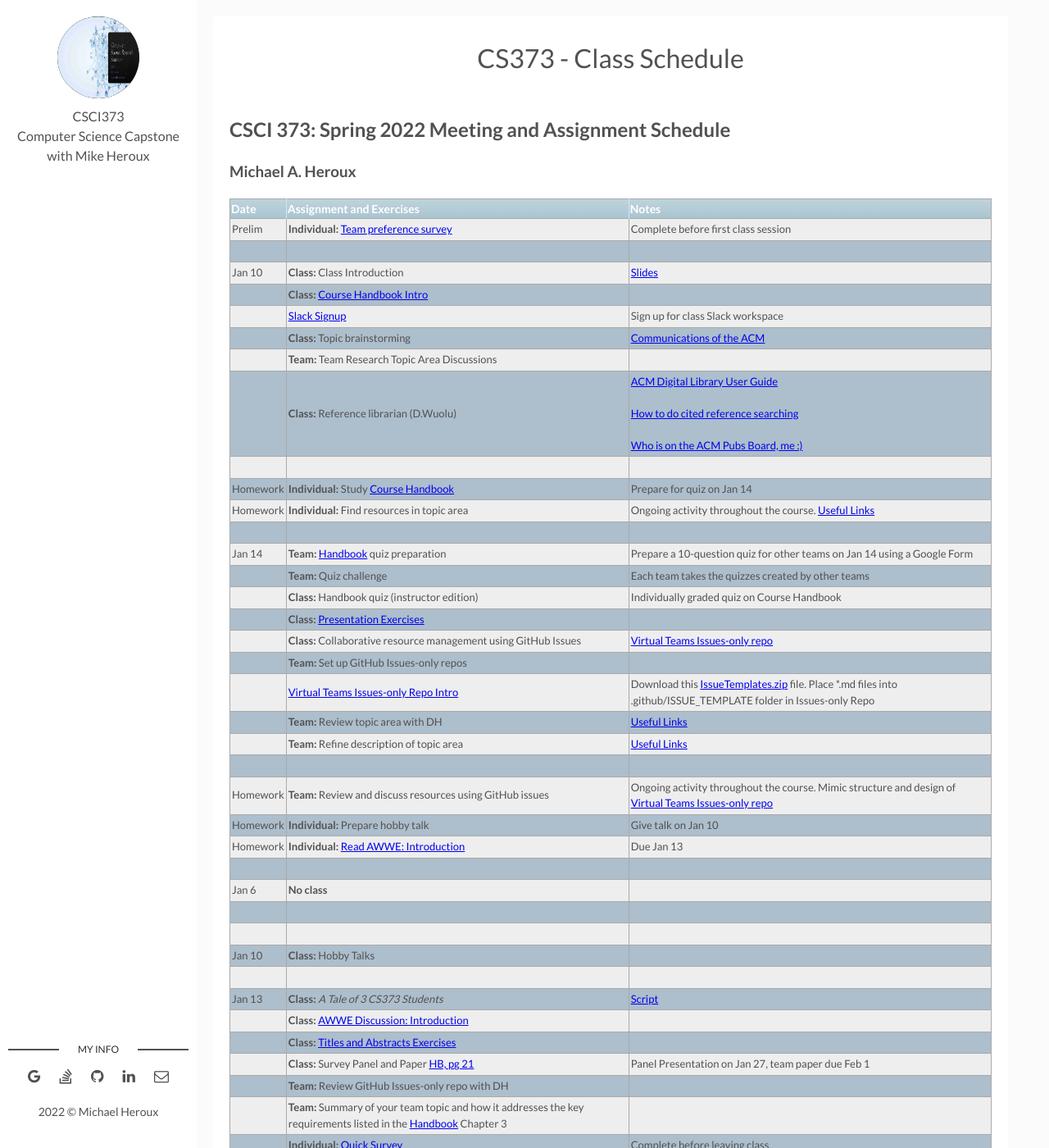
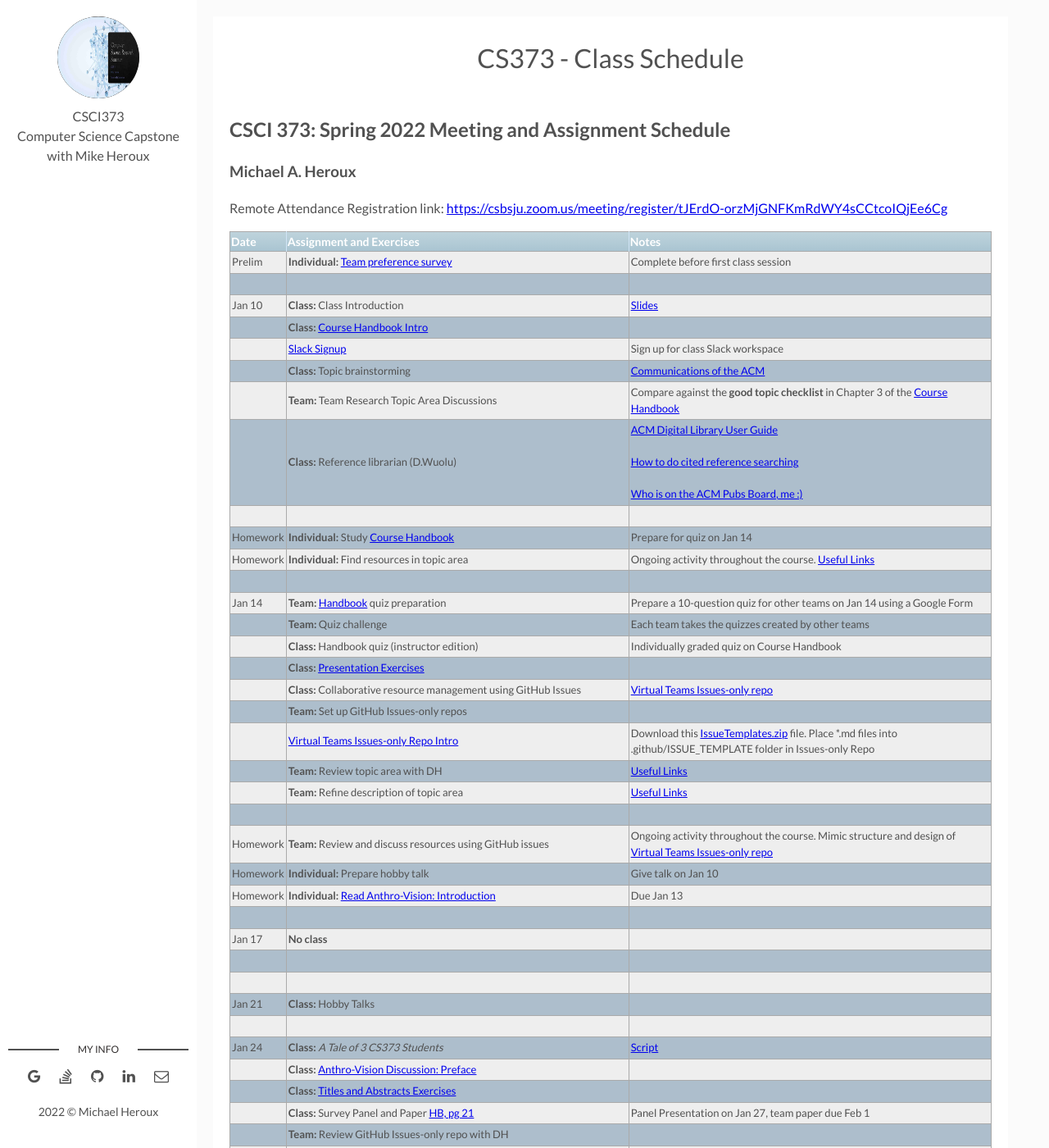
Before and after one commit to maherou/Teaching, a Jekyll site: the page built from files/CS373/2022-Spring-Class-Meeting-Schedule.md, in a window 1280 px wide and 1400 px high. Shown: the whole window at 82% size. Built offline with Jekyll 4.4.1, drawn with Linux system fonts in a browser that asks for light colours; some of the changed text lies outside the part shown.

Commit message:
Add Zoom registration link

```diff
--- a/files/CS373/2022-Spring-Class-Meeting-Schedule.md
+++ b/files/CS373/2022-Spring-Class-Meeting-Schedule.md
@@ -10,6 +10,8 @@ location: "Collegeville, MN, USA"
 
 ### Michael A. Heroux
 
+Remote Attendance Registration link: [https://csbsju.zoom.us/meeting/register/tJErdO-orzMjGNFKmRdWY4sCCtcoIQjEe6Cg](https://csbsju.zoom.us/meeting/register/tJErdO-orzMjGNFKmRdWY4sCCtcoIQjEe6Cg)
+
 | **Date** | **Assignment and Exercises** | **Notes** |
 | ---------- | --- | --- |
 | Prelim | **Individual:** [Team preference survey](https://forms.gle/Hj5xP5oaa89D2Z4d8) | Complete before first class session |
@@ -18,7 +20,7 @@ location: "Collegeville, MN, USA"
 | | **Class:** [Course Handbook Intro](../CSCI373CourseHandbookLatestEdition.pdf) | |
 | | [Slack Signup](https://join.slack.com/t/collegevilles22cs373/shared_invite/zt-10ssksdiv-Y49aKJrnEKL9PW3HgRepzg) | Sign up for class Slack workspace |
 | | **Class:** Topic brainstorming | [Communications of the ACM](https://cacm.acm.org) |
-|| **Team:** Team Research Topic Area Discussions | |
+|| **Team:** Team Research Topic Area Discussions | Compare against the **good topic checklist** in Chapter 3 of the [Course Handbook](../CSCI373CourseHandbookLatestEdition.pdf) |
 || **Class:** Reference librarian (D.Wuolu) | [ACM Digital Library User Guide](https://libraries.acm.org/binaries/content/assets/libraries/acm-digital-library-user-guide.pdf) <br> <br> [How to do cited reference searching](https://clarivate.libguides.com/webofscienceplatform/woscc) <br> <br> [Who is on the ACM Pubs Board, me :)](https://www.acm.org/publications/publications-board-committees)|
 | | | |
 | Homework | **Individual:** Study [Course Handbook](../CSCI373CourseHandbookLatestEdition.pdf) | Prepare for quiz on Jan 14 |
@@ -36,15 +38,15 @@ location: "Collegeville, MN, USA"
 | | | |
 | Homework | **Team:** Review and discuss resources using GitHub issues | Ongoing activity throughout the course.  Mimic structure and design of [Virtual Teams Issues-only repo](https://github.com/Collegeville/VirtualTeams/issues) |
 | Homework | **Individual:** Prepare hobby talk | Give talk on Jan 10 |
-| Homework | **Individual:** [Read AWWE: Introduction](../AWWE-Discussion) | Due Jan 13 |
+| Homework | **Individual:** [Read Anthro-Vision: Introduction](../Anthro-Vision) | Due Jan 13 |
 | | | |
-| Jan 6 | **No class**| |
+| Jan 17 | **No class**| |
 | | | |
 | | | |
-| Jan 10 | **Class:** Hobby Talks| |
+| Jan 21 | **Class:** Hobby Talks| |
 | | | |
-| Jan 13 | **Class:**  _A Tale of 3 CS373 Students_ | [Script](../ATaleOfThreeCS373Students.pdf) |
-| | **Class:** [AWWE Discussion: Introduction](../AWWE-Discussion)  |   |
+| Jan 24 | **Class:**  _A Tale of 3 CS373 Students_ | [Script](../ATaleOfThreeCS373Students.pdf) |
+| | **Class:** [Anthro-Vision Discussion: Preface](../Anthro-Vision)  |   |
 | | **Class:** [Titles and Abstracts Exercises](https://collegeville.github.io/Scribe/TitlesAndAbstractsThatWork/) | |
 | | **Class:** Survey Panel and Paper [HB, pg 21](../CSCI373CourseHandbookLatestEdition.pdf) | Panel Presentation on Jan 27, team paper due Feb 1 |
 | | **Team:** Review GitHub Issues-only repo with DH| |
@@ -58,7 +60,7 @@ location: "Collegeville, MN, USA"
 | Jan 17 | **Individual:** Progress status 1-on-1  meeting | [Sign up](https://doodle.com/poll/hsahusg36fqp6cxb?utm_source=poll&utm_medium=link)
 | | | |
 | Jan 20 | **Class:** [A Better Professional You](./BetterYou.pdf) | |
-| | **Class:** [AWWE Discussion: Chapter 1](../AWWE-Discussion)  |   |
+| | **Class:** [Anthro-Vision Discussion: Chapter 1](../Anthro-Vision)  |   |
 | | | |
 | Homework | **Individual:** Set up LinkedIn account | Send invite to DH by Feb 1 |
 | Homework | **Individual:** Create GitHub Pages personal website | Send DH link to website by Mar 15 |
@@ -73,26 +75,26 @@ location: "Collegeville, MN, USA"
 | | | |
 | Feb 4 | **No class** | Long Weekend |
 | | | |
-| Feb 8 | **Class:** [AWWE Discussion: Chapter 2](../AWWE-Discussion)  | |
+| Feb 8 | **Class:** [Anthro-Vision Discussion: Chapter 2](../Anthro-Vision)  | |
 |  | **Class:** [LaTeX Exercises](https://collegeville.github.io/Scribe/UsingLatex/) | |
 |  | **Team:** [Overleaf Setup](https://www.overleaf.com) | |
 | | | |
 |Feb 11  | **Individual:** Progress status | 1-on-1  meeting |
 | | | |
 | Feb 15 | **Class:** [Writing Exercises](https://collegeville.github.io/Scribe/BetterTechnicalWriting/) | Due Feb 22 |
-| | **Class:** [AWWE Discussion: Chapter 3 ](../AWWE-Discussion)  | |
+| | **Class:** [Anthro-Vision Discussion: Chapter 3](../Anthro-Vision)  | |
 | | **Team:** Review team GitHub Resources database with instructor | |
 | | **Individual:** [Quick Survey](https://forms.gle/v77ztSXy42bzjfKF8) | Complete before leaving class |
 | Feb 18 | **Class:** [Tech Writing and Speaking 2.0](./TechWritingSpeaking2.0.pdf) | |
 | | **Class:** [Intro to Mental Models](../MentalModels) | |
-| | **Class:** [AWWE Discussion: Chapter 4](../AWWE-Discussion) | |
+| | **Class:** [Anthro-Vision Discussion: Chapter 4](../Anthro-Vision) | |
 | | | |
 | Homework | **Individual:** [Technical Discussions Exercises.](https://collegeville.github.io/Orator/DiscussionsThatWork/) | Submit work via email before class on Feb 25 |
 | | | |
 | Feb 22 | **No class** | |
 | | | |
 | Feb 25 | **In class:** [Technical Discussions Exercises.](https://collegeville.github.io/Orator/DiscussionsThatWork/) <br> **Class:** [Position Papers](https://collegeville.github.io/Scribe/PositionPapers/) | Position paper due Mar 5, send PDF by email |
-| | **Class:** [AWWE Discussion: Chapter 5](../AWWE-Discussion)  | |
+| | **Class:** [Anthro-Vision Discussion: Chapters 5 - 6](../Anthro-Vision)  | |
 | | **Individual:** Prepare Technical Analysis paper for submission | ([HB, pg 21](./CSCI373CourseHandbookLatestEdition.pdf)) |
 | | | |
 | Homework | **Individual:** Create [EasyChair](https://easychair.org/conferences/?conf=fall2021tap) account | Before class Mar 5 |
@@ -106,7 +108,7 @@ location: "Collegeville, MN, USA"
 | | | |
 | Mar 5 | **Team:** [Predictions That Work](https://collegeville.github.io/Scribe/PredictionsThatWork/) | Discuss and complete individual reflections on Crichton talk. Individual write up due Mar 8  |
 | | **Class:** Intro to Reviewing | |
-| | **Class:** [AWWE Discussion: Chapter 6](../AWWE-Discussion)  | |
+| | **Class:** [Anthro-Vision Discussion: Chapters 7 - 8](../Anthro-Vision)  | |
 | | **Individual:** [Quick Survey](https://forms.gle/v77ztSXy42bzjfKF8) | Complete before leaving class |
 | | | |
 | Homework | **Individual:** Tech Analysis Paper recorded presentation ( [HB, pg 21](../CSCI373CourseHandbookLatestEdition.pdf)). | Due Mar 12 |
@@ -128,7 +130,7 @@ location: "Collegeville, MN, USA"
 | | | |
 | Mar 29 | **No class** | |
 | | | |
-| Apr 3 | **Class:** [AWWE Discussion: Chapter 7](../AWWE-Discussion) |  |
+| Apr 3 | **Class:** [Anthro-Vision Discussion: Chapters 9 - 10](../Anthro-Vision) |  |
 | | **Class:** In-class Scott Hanselman Talk | ["Scaling Yourself as a Software Developer"](http://blog.martinig.ch/videos/scaling-yourself-as-a-software-developer/) |
 | | **Team:** SOTF Presentation Slide Laydown: [Talks that Work](https://docs.google.com/presentation/d/18RR58xUXb1QSBwlVpYIxsFdQDxRnaB3TyXY_g8xcTcw/edit?usp=sharing) [(HB, pg 23)](../CSCI373CourseHandbookLatestEdition.pdf) | **Team-based Slide Laydown of Formal presentations** |
 | | **Individual:** [Quick Survey](https://forms.gle/v77ztSXy42bzjfKF8) | Complete before leaving class |
@@ -137,7 +139,7 @@ location: "Collegeville, MN, USA"
 | | | |
 | Apr 6 | **No class** | |
 | | | |
-| Apr 10 | **Class:** [AWWE Discussion: Conclusion](../AWWE-Discussion) | |
+| Apr 10 | **Class:** [Anthro-Vision Discussion: Conclusion and Postscript](../Anthro-Vision) | |
 | | **Team:** [Course Retrospective](https://collegeville.github.io/Scribe/Retrospectives/) |  |
 | | | |
 | Apr 13 | **No class** | |
```
Also changed, not shown: files/CS373/Overview-of-Assignments-and-Grading.md (+7 -6 lines), 2 other files.
